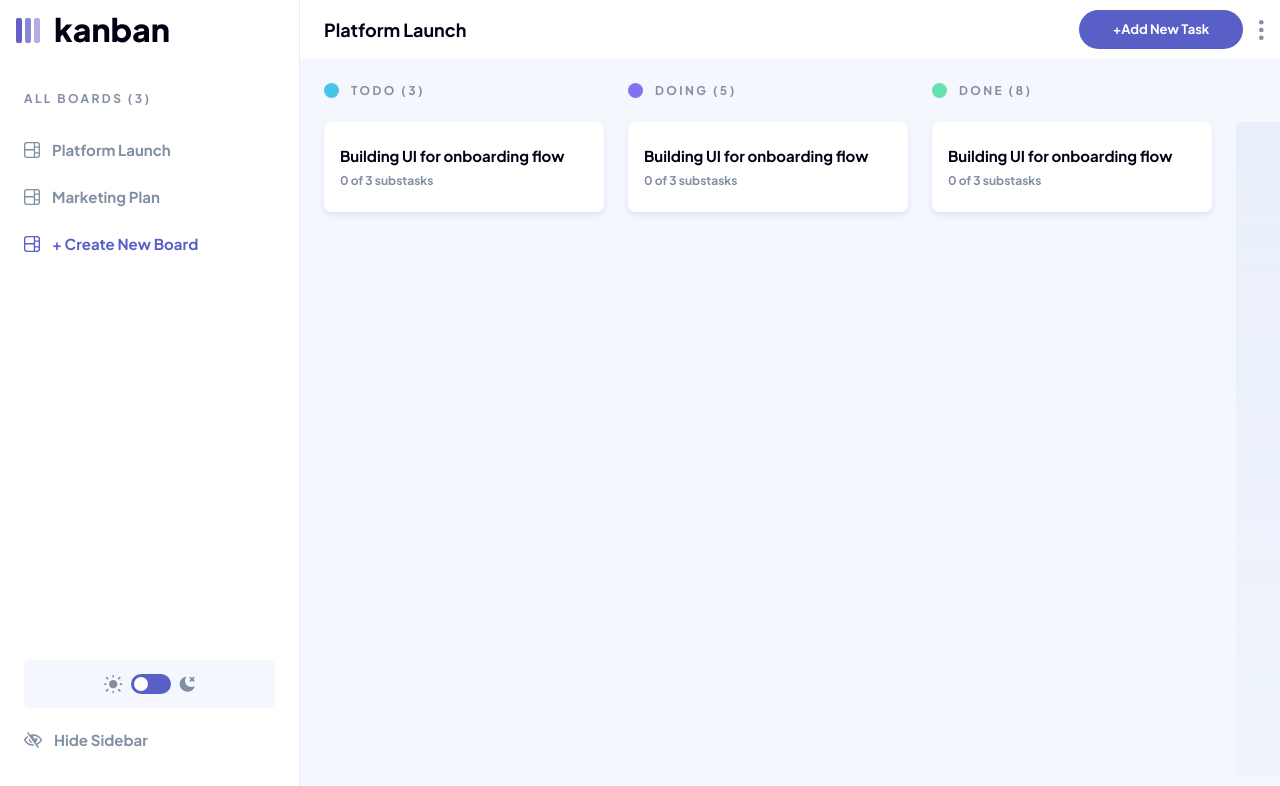
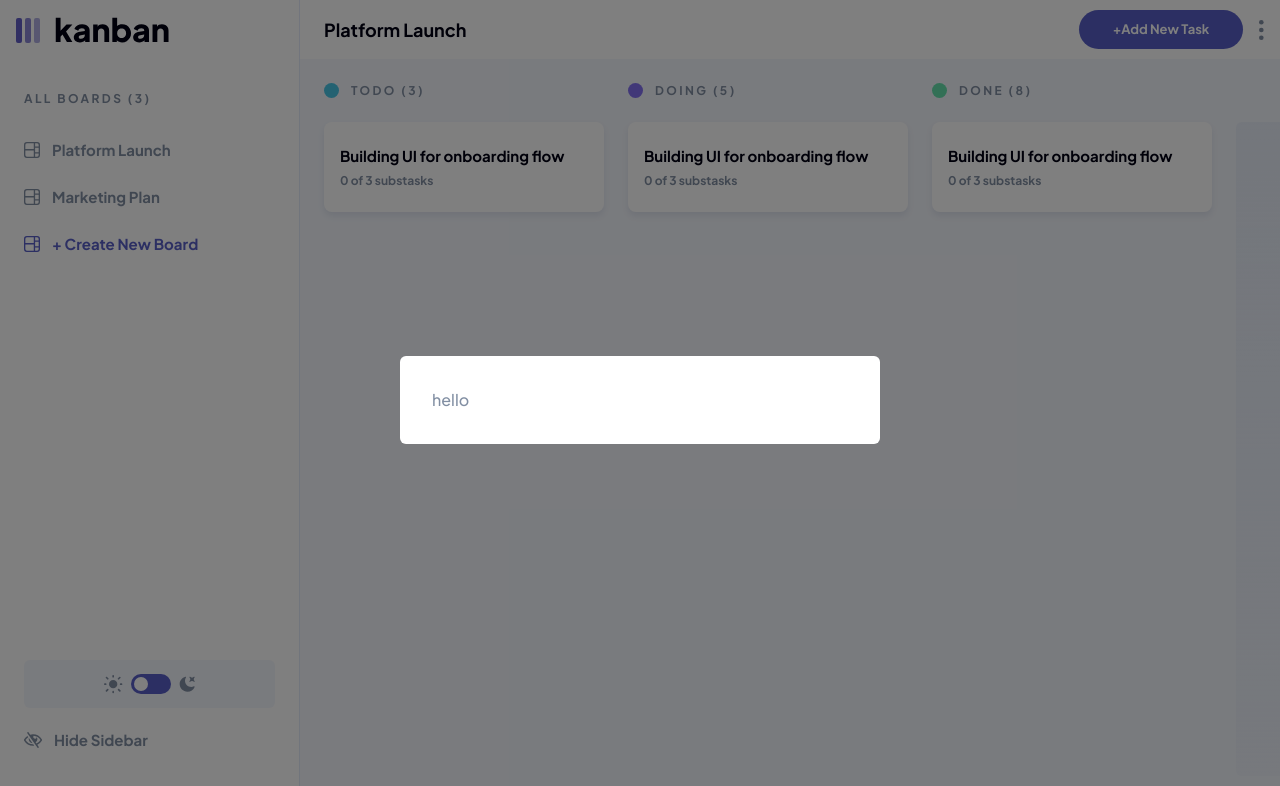
Before and after one commit to yjcyun/kanban-app, a React (Create React App) app: page / in a window 1280 px wide. Shown: the top 786 px of the page. Built offline with nearby package versions, Linux system fonts and the light colour scheme.

Commit message:
:sparkles: Add a modal component

```diff
--- a/src/components/layout/header.tsx
+++ b/src/components/layout/header.tsx
@@ -23,7 +23,6 @@ const Header = () => {
         ) : (
           <Logo />
         )}
-        {/* {width! > 640 ? null : <Logo />} */}
       </div>
       <div className="flex h-full w-full justify-between pl-4 sm:pl-6">
         <div className="flex items-center gap-2">
--- a/src/components/layout/layout.tsx
+++ b/src/components/layout/layout.tsx
@@ -2,6 +2,7 @@ import { ReactNode, useState } from "react";
 import Header from "./header";
 import Sidebar from "./sidebar";
 import { useWindowSize } from "../../hooks/useWindowSize";
+import Modal from "../ui/modal";
 
 type LayoutProps = {
   children: ReactNode;
@@ -33,6 +34,7 @@ const Layout = ({ children }: LayoutProps) => {
           {children}
         </div>
       </main>
+      <Modal>hello</Modal>
     </div>
   );
 };
--- /dev/null
+++ b/src/components/ui/modal.tsx
@@ -0,0 +1,30 @@
+import { ReactNode, useRef, useState } from "react";
+import { useOnClickOutside } from "../../hooks/useOnClickOutside";
+
+type ModalProps = {
+  children: ReactNode;
+};
+
+const Modal = ({ children }: ModalProps) => {
+  const [openModal, setOpenModal] = useState(true);
+  const ref = useRef(null);
+
+  useOnClickOutside(ref, () => setOpenModal(false));
+
+  return (
+    <div
+      className={`fixed top-0 left-0 w-full h-full z-10 bg-[#000000]/50 items-center justify-center ${
+        openModal ? "flex" : "hidden"
+      }`}
+    >
+      <div
+        className="bg-secondary-color w-full mx-4 sm:w-[480px] sm:mx-0 h-fit rounded-md p-8"
+        ref={ref}
+      >
+        {children}
+      </div>
+    </div>
+  );
+};
+
+export default Modal;
--- /dev/null
+++ b/src/hooks/useOnClickOutside.tsx
@@ -0,0 +1,22 @@
+import { useEffect, RefObject } from "react";
+
+export const useOnClickOutside = <T extends HTMLElement = HTMLElement>(
+  ref: RefObject<T>,
+  handler: (event: Event) => void
+) => {
+  useEffect(() => {
+    const listener = (event: Event) => {
+      // Do nothing if clicking ref's element or descendent elements
+      if (!ref.current || ref.current.contains(event.target as Node)) {
+        return;
+      }
+      handler(event);
+    };
+    document.addEventListener("mousedown", listener);
+    document.addEventListener("touchstart", listener);
+    return () => {
+      document.removeEventListener("mousedown", listener);
+      document.removeEventListener("touchstart", listener);
+    };
+  }, [ref, handler]);
+};
```
